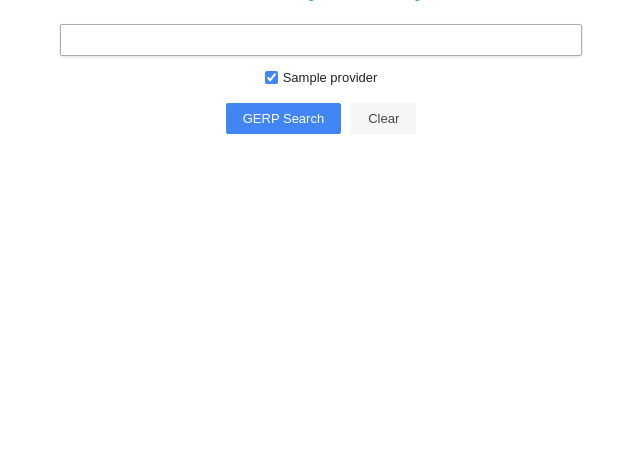
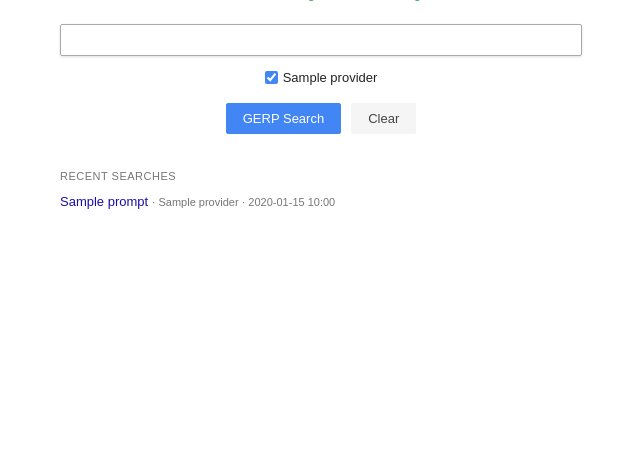
Before and after one commit to topicalgravity/gerp, a Flask app: template templates/search.html in a window 1280 px wide. Shown: the part 251-704 px from the top of the page, without its empty margins (319-959 px from the left). Run offline with Flask 3, Linux system fonts and the light colour scheme; the template is opened without the code that fills it: most values are stand-ins (such as "Sample title", 1, 10 or a date in 2020).

Commit message:
Persist runs, redirect-after-POST, recent searches, optional password gate
- Each search saves a JSON run file and redirects to /r/<id>: refreshing
  never re-spends API credits and result URLs are shareable
- Home page lists recent runs
- GERP.from_dict() round-trips persisted runs back into dataclasses
- Optional GERP_PASSWORD shared-secret gate (?key=... once, then cookie)
  for the deployed instance; wired into render.yaml

Co-Authored-By: Claude Fable 5 <noreply@anthropic.com>

```diff
--- a/app.py
+++ b/app.py
@@ -2,19 +2,92 @@
 
 from __future__ import annotations
 
+import json
+import os
+import secrets
+import datetime as _dt
 from concurrent.futures import ThreadPoolExecutor, as_completed
+from pathlib import Path
 
-from flask import Flask, render_template, request
+from flask import Flask, abort, redirect, render_template, request, url_for
 
 import gerp as g
+from gerp.schema import GERP
 
 app = Flask(__name__)
+
+RUNS_DIR = Path(os.environ.get("GERP_RUNS_DIR", Path(__file__).parent / "runs"))
+
+# Optional shared-secret protection for deployed instances: set GERP_PASSWORD
+# and every request must carry ?key=<password> (or a previously set cookie).
+PASSWORD = os.environ.get("GERP_PASSWORD")
+
+
+@app.before_request
+def _check_password():
+    if not PASSWORD:
+        return None
+    supplied = request.args.get("key") or request.cookies.get("gerp_key")
+    if secrets.compare_digest(supplied or "", PASSWORD):
+        return None
+    abort(401)
+
+
+@app.after_request
+def _set_password_cookie(resp):
+    if PASSWORD and request.args.get("key") == PASSWORD:
+        resp.set_cookie("gerp_key", PASSWORD, httponly=True)
+    return resp
+
+
+def _new_run_id() -> str:
+    ts = _dt.datetime.now(_dt.timezone.utc).strftime("%Y%m%d-%H%M%S")
+    return f"{ts}-{secrets.token_hex(3)}"
+
+
+def _save_run(run_id: str, prompt: str, results: dict) -> None:
+    RUNS_DIR.mkdir(parents=True, exist_ok=True)
+    payload = {
+        "id": run_id,
+        "prompt": prompt,
+        "created_at": _dt.datetime.now(_dt.timezone.utc).isoformat(),
+        "results": {
+            p: (r.to_dict() if isinstance(r, GERP) else r)
+            for p, r in results.items()
+        },
+    }
+    (RUNS_DIR / f"{run_id}.json").write_text(json.dumps(payload, indent=2))
+
+
+def _load_run(run_id: str) -> dict | None:
+    # run_id comes from the URL; restrict to the generated id alphabet.
+    if not all(ch.isalnum() or ch == "-" for ch in run_id):
+        return None
+    path = RUNS_DIR / f"{run_id}.json"
+    if not path.is_file():
+        return None
+    return json.loads(path.read_text())
+
+
+def _recent_runs(limit: int = 10) -> list[dict]:
+    if not RUNS_DIR.is_dir():
+        return []
+    runs = []
+    for path in sorted(RUNS_DIR.glob("*.json"), reverse=True)[:limit]:
+        try:
+            d = json.loads(path.read_text())
+            runs.append({"id": d["id"], "prompt": d["prompt"],
+                         "created_at": d.get("created_at", ""),
+                         "providers": sorted(d.get("results", {}))})
+        except (json.JSONDecodeError, KeyError):
+            continue
+    return runs
 
 
 @app.route("/")
 def index():
-    providers = sorted(g.PROVIDERS.keys())
-    return render_template("search.html", providers=providers)
+    return render_template("search.html", providers=sorted(g.PROVIDERS.keys()),
+                           recent=_recent_runs())
 
 
 @app.route("/search", methods=["POST"])
@@ -24,9 +97,10 @@ def search():
 
     if not prompt:
         return render_template("search.html", providers=sorted(g.PROVIDERS.keys()),
-                               error="Enter a prompt.")
+                               recent=_recent_runs(), error="Enter a prompt.")
     if not selected:
         return render_template("search.html", providers=sorted(g.PROVIDERS.keys()),
+                               recent=_recent_runs(),
                                error="Select at least one provider.")
 
     results: dict = {}
@@ -35,14 +109,31 @@ def search():
         for fut in as_completed(futures):
             p = futures[fut]
             try:
-                results[p] = fut.result()
+                results[p] = fut.result(timeout=180)
             except Exception as e:
                 results[p] = {"error": str(e)}
 
-    # Preserve a consistent display order
-    ordered = {p: results[p] for p in sorted(g.PROVIDERS.keys()) if p in results}
+    run_id = _new_run_id()
+    _save_run(run_id, prompt, results)
+    # Redirect-after-POST: refreshing the results page never re-spends
+    # API credits, and the URL is shareable.
+    return redirect(url_for("show_run", run_id=run_id))
 
-    return render_template("results.html", prompt=prompt, results=ordered,
+
+@app.route("/r/<run_id>")
+def show_run(run_id: str):
+    run = _load_run(run_id)
+    if run is None:
+        abort(404)
+
+    ordered = {}
+    for p in sorted(g.PROVIDERS.keys()):
+        if p not in run["results"]:
+            continue
+        data = run["results"][p]
+        ordered[p] = data if "error" in data else GERP.from_dict(data)
+
+    return render_template("results.html", prompt=run["prompt"], results=ordered,
                            providers=sorted(g.PROVIDERS.keys()))
 
 
--- a/gerp/schema.py
+++ b/gerp/schema.py
@@ -78,3 +78,14 @@ class GERP:
         if not include_raw:
             d.pop("raw_response", None)
         return d
+
+    @classmethod
+    def from_dict(cls, d: dict[str, Any]) -> "GERP":
+        d = dict(d)
+        d["citations"] = [Citation(**c) for c in d.get("citations", [])]
+        d["considered_not_cited"] = [
+            ConsideredDoc(**c) for c in d.get("considered_not_cited", [])
+        ]
+        d["considered_method"] = ConsideredMethod(
+            d.get("considered_method", ConsideredMethod.NONE.value))
+        return cls(**d)
--- a/render.yaml
+++ b/render.yaml
@@ -11,3 +11,7 @@ services:
         sync: false
       - key: OPENAI_API_KEY
         sync: false
+      # Shared secret: requests need ?key=<value> once (then cookied).
+      # Without this, anyone who finds the URL spends your API credits.
+      - key: GERP_PASSWORD
+        sync: false
--- a/templates/search.html
+++ b/templates/search.html
@@ -114,6 +114,29 @@
       margin-top: 10px;
       text-align: center;
     }
+    .recent {
+      margin-top: 36px;
+      width: 522px;
+      font-size: 13px;
+    }
+    .recent .label {
+      color: #767676;
+      font-size: 11px;
+      text-transform: uppercase;
+      letter-spacing: 0.5px;
+      margin-bottom: 8px;
+    }
+    .recent a {
+      display: block;
+      color: #1a0dab;
+      text-decoration: none;
+      padding: 4px 0;
+      overflow: hidden;
+      text-overflow: ellipsis;
+      white-space: nowrap;
+    }
+    .recent a:hover { text-decoration: underline; }
+    .recent .meta { color: #767676; font-size: 11px; }
     .footer {
       position: fixed;
       bottom: 0;
@@ -157,6 +180,18 @@
         <button type="button" class="btn" onclick="this.form.reset()">Clear</button>
       </div>
     </form>
+
+    {% if recent %}
+    <div class="recent">
+      <div class="label">Recent searches</div>
+      {% for r in recent %}
+      <a href="{{ url_for('show_run', run_id=r.id) }}">
+        {{ r.prompt }}
+        <span class="meta">&middot; {{ r.providers | join(', ') }} &middot; {{ r.created_at[:16].replace('T', ' ') }}</span>
+      </a>
+      {% endfor %}
+    </div>
+    {% endif %}
   </div>
 
   <div class="footer">
```
Also changed, not shown: 1 other file.
